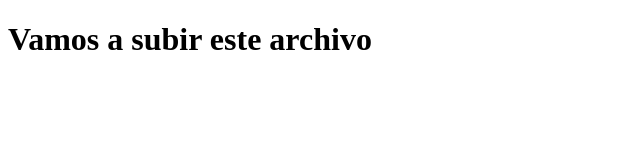
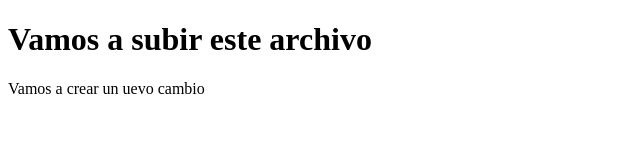
Before and after one commit to Brenda98-ing/Ejercicio-git, a plain HTML site: page contacto.html in a window 1280 px wide. Shown: the whole page, without its empty margins (0-640 px from the left). Drawn offline with Linux system fonts and the light colour scheme.

Commit message:
Cambio nuevo se agrego parrafo

```diff
--- a/contacto.html
+++ b/contacto.html
@@ -8,5 +8,6 @@
 </head>
 <body>
     <h1>Vamos a subir este archivo</h1>
+    <p> Vamos a crear un  uevo cambio</p>
 </body>
 </html>
```
